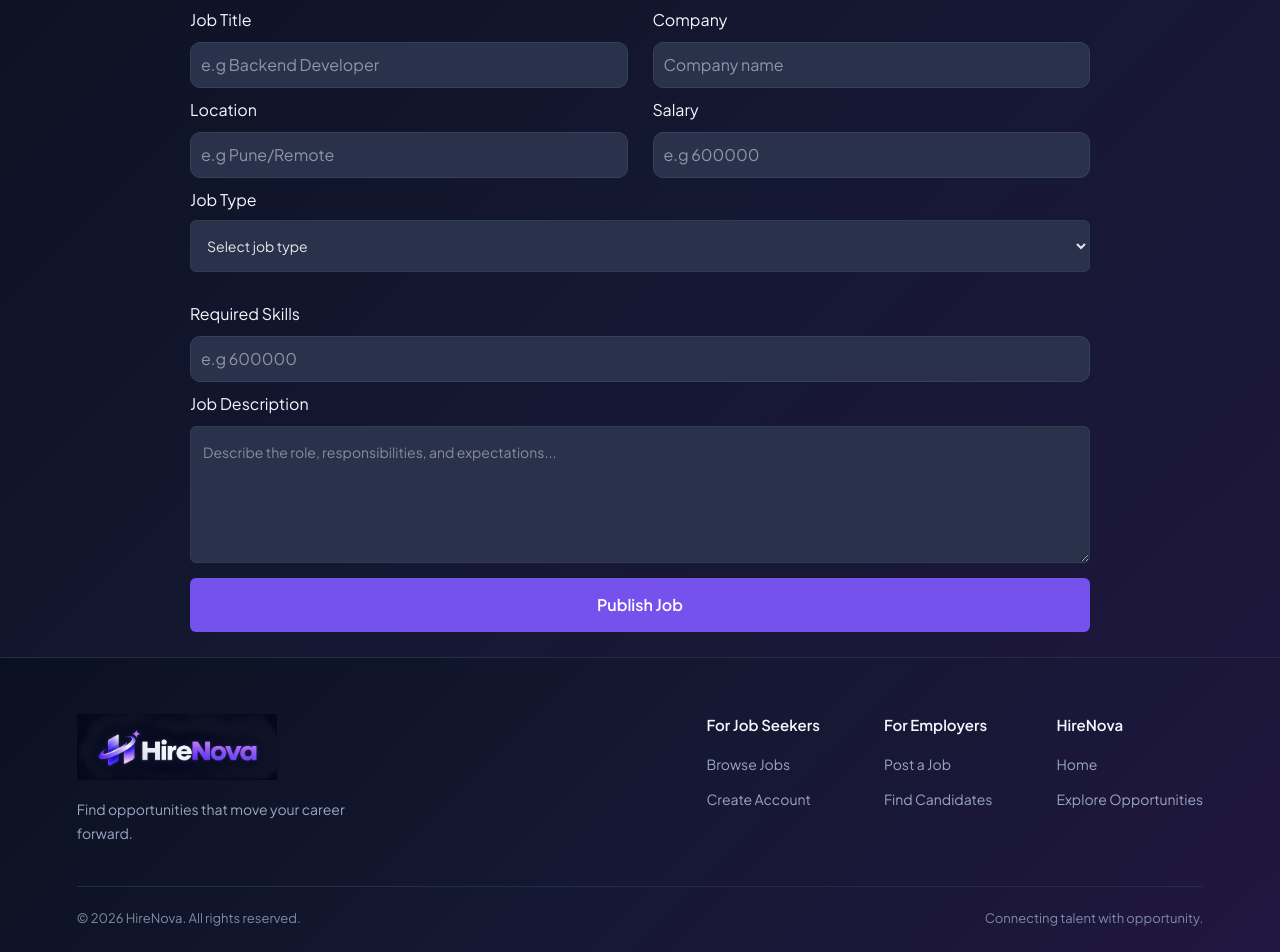
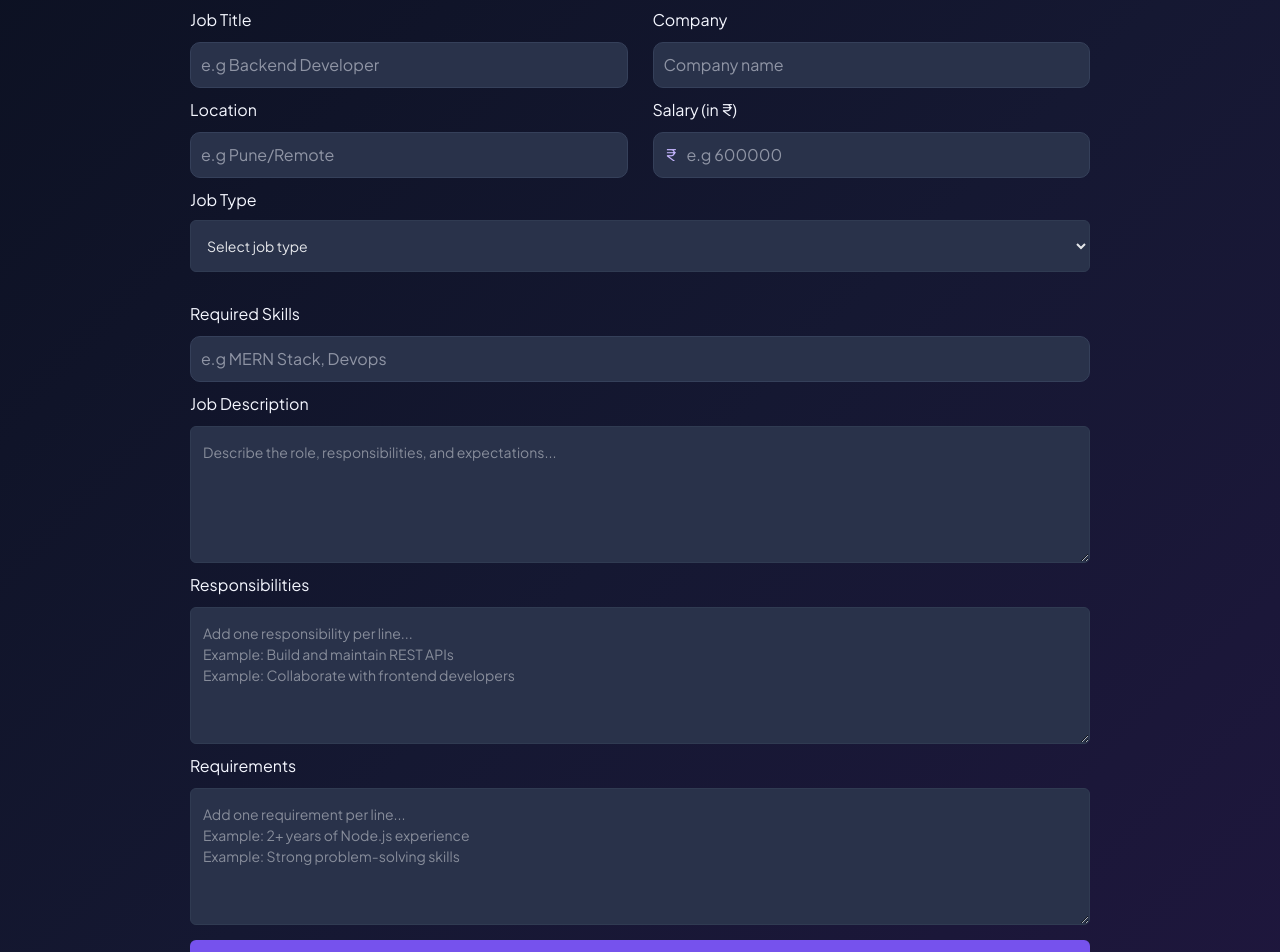
Before and after one commit to Yadnesh2026/HireHub, a Next.js app in the folder frontend/: page /post-job in a window 1280 px wide. Shown: the part 260-1212 px from the top of the page. Built offline with nearby package versions, Linux system fonts and the light colour scheme.

Commit message:
Post Job Done

```diff
--- a/frontend/app/jobs/[id]/page.tsx
+++ b/frontend/app/jobs/[id]/page.tsx
@@ -98,7 +98,7 @@ export default function JobDetails(){
                     <div className={styles.rightUpper}>
                         <div>
                             <h1>Salary</h1>
-                            <p>{job.salary}</p>
+                            <p>₹{job.salary.toLocaleString("en-IN")}</p>
                         </div>
 
                         <div className={styles.btn}
@@ -123,12 +123,20 @@ export default function JobDetails(){
 
                     <div className={styles.responsi}>
                         <h1>Responsibilities</h1>
-                        <p>{job.responsibilities}</p>
+                        <ul>
+                            {job.responsibilities.split("\n").filter(Boolean).map((item, index) => (
+                                <li key={index}>{item}</li>
+                            ))}
+                        </ul>
                     </div>
 
                     <div className={styles.require}>
                         <h1>Requirements</h1>
-                        <p>{job.requirements}</p>
+                        <ul>
+                            {job.requirements.split("\n").filter(Boolean).map((item, index) => (
+                                <li key={index}>{item}</li>
+                            ))}
+                        </ul>
                     </div>
 
                 </div>
--- a/frontend/app/jobs/page.tsx
+++ b/frontend/app/jobs/page.tsx
@@ -325,9 +325,12 @@ function JobsPage() {
             <p className={styles.jobLocation}>{job.location}</p>
 
             <div className={styles.jobTags}>
-              {job.skills.map((skill)=>(
+              {job.skills.slice(0, 3).map((skill)=>(
                 <span key={skill}>{skill}</span>
               ))}
+              {job.skills.length > 3 && (
+                <span>+{job.skills.length - 3} more</span>
+              )}
 
               {/* <span>Full-Time</span>
               <span>On-site</span>
@@ -336,7 +339,7 @@ function JobsPage() {
 
 
             <div className={styles.jobFooter}>
-              <p>{job.salary.toLocaleString("en-IN")}</p>
+              <p>₹{job.salary.toLocaleString("en-IN")}</p>
 
 
               <button type="button" onClick={()=>{
--- a/frontend/app/post-job/page.module.css
+++ b/frontend/app/post-job/page.module.css
@@ -53,6 +53,28 @@
     border-radius: 10px;
     border: 1px solid #35405A;
     font-size: 16px;
+    outline: none;
+}
+.salaryInput{
+    display: flex;
+    align-items: center;
+    overflow: hidden;
+    background: #29324A;
+    border: 1px solid #35405A;
+    border-radius: 10px;
+}
+.salaryInput span{
+    padding-left: 12px;
+    color: #c4b5fd;
+    font-size: 16px;
+}
+.salaryInput input{
+    width: 100%;
+    background: transparent;
+    border: none;
+    border-radius: 0;
+}
+.salaryInput input:focus{
     outline: none;
 }
 .jobType {
--- a/frontend/app/post-job/page.tsx
+++ b/frontend/app/post-job/page.tsx
@@ -1,6 +1,7 @@
 "use client"
 import { useEffect, useState } from "react"
 import styles from "./page.module.css"
+import { useRouter } from "next/navigation"
 
 export default function postJob(){
     const [formData, setFormData] = useState({
@@ -10,8 +11,12 @@ export default function postJob(){
         salary:"",
         jobType:"",
         description:"",
+        responsibilities:"",
+        requirements:"",
         skills:""
     })
+
+    const router = useRouter()
 
     const handleSubmit =async(e)=>{
         e.preventDefault()
@@ -23,8 +28,7 @@ export default function postJob(){
                     throw new Error("Please log in first");
                 }
 
-                const fetchData = async()=>{
-                    const response = await fetch("http://localhost:1000/api/job",{
+                const response = await fetch("http://localhost:1000/api/job",{
                     method:"POST",
                     headers:{
                         "Content-type":"application/json",
@@ -47,18 +51,14 @@ export default function postJob(){
             }
 
             alert(data.message || "Job Created");
-        }
 
-        fetchData()
+            router.push("/jobs")
 
         }catch(err){
             console.log(err)
             alert(err instanceof Error ? err.message:"Something went wrong")
         }
     }
-
-
-
 
 
 
@@ -97,9 +97,12 @@ export default function postJob(){
                         </div>
 
                         <div className={styles.salary}>
-                            <label htmlFor="salary">Salary</label>
-                            <input placeholder="e.g 600000" name="salary" id="salary"
+                            <label htmlFor="salary">Salary (in ₹)</label>
+                            <div className={styles.salaryInput}>
+                                <span>₹</span>
+                                <input type="number" min="0" placeholder="e.g 600000" name="salary" id="salary"
                              value={formData.salary} onChange={(e) => setFormData({ ...formData, salary: e.target.value })}/>
+                            </div>
                         </div>
                     </div>
 
@@ -117,7 +120,7 @@ export default function postJob(){
 
                     <div className={styles.skills}>
                         <label htmlFor="skills">Required Skills</label>
-                        <input placeholder="e.g 600000" name="skills" id="skills"
+                        <input placeholder="e.g MERN Stack, Devops" name="skills" id="skills"
                         value={formData.skills} onChange={(e) => setFormData({ ...formData, skills: e.target.value })}/>
                     </div>
 
@@ -129,6 +132,30 @@ export default function postJob(){
                             placeholder="Describe the role, responsibilities, and expectations..."
                             rows={5}
                             value={formData.description} onChange={(e) => setFormData({ ...formData, description: e.target.value })}
+                        />
+                    </div>
+
+                    <div className={styles.description}>
+                        <label htmlFor="responsibilities">Responsibilities</label>
+                        <textarea
+                            name="responsibilities"
+                            id="responsibilities"
+                            placeholder={"Add one responsibility per line...\nExample: Build and maintain REST APIs\nExample: Collaborate with frontend developers"}
+                            rows={5}
+                            value={formData.responsibilities}
+                            onChange={(e) => setFormData({ ...formData, responsibilities: e.target.value })}
+                        />
+                    </div>
+
+                    <div className={styles.description}>
+                        <label htmlFor="requirements">Requirements</label>
+                        <textarea
+                            name="requirements"
+                            id="requirements"
+                            placeholder={"Add one requirement per line...\nExample: 2+ years of Node.js experience\nExample: Strong problem-solving skills"}
+                            rows={5}
+                            value={formData.requirements}
+                            onChange={(e) => setFormData({ ...formData, requirements: e.target.value })}
                         />
                     </div>
 
--- a/frontend/app/recuirterPortal/page.tsx
+++ b/frontend/app/recuirterPortal/page.tsx
@@ -67,10 +67,14 @@ export default function RecuirterPortal(){
                 <h1>Recruiter Dashboard</h1>
                 <p>Manage your hiring activity</p>
 
-                <div className={styles.postJob}>
+                <button
+                    type="button"
+                    className={styles.postJob}
+                    onClick={() => router.push("/post-job")}
+                >
                     <p>+</p>
                     <p>Post a Job</p>
-                </div>
+                </button>
 
                 <div className={styles.Middleboxes}>
                     <div>
```
Also changed, not shown: frontend/app/jobs/[id]/page.module.css (+10 -0 lines), frontend/app/jobs/page.module.css (+12 -2 lines), frontend/app/recuirterPortal/page.module.css (+7 -0 lines), 1 other file (tests, documents, lock files or other folders).
